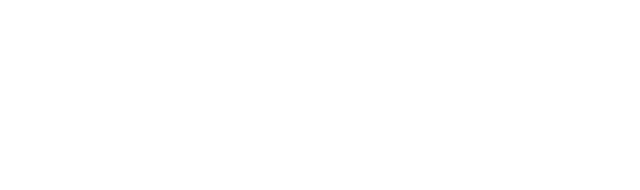
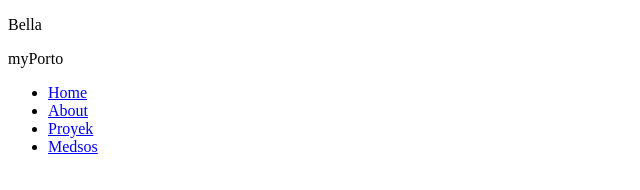
Before and after one commit to bellaciao-svg/Myporto001, a plain HTML site: page index.html in a window 1280 px wide. Shown: the whole page, without its empty margins (0-640 px from the left). Drawn offline with Linux system fonts and the light colour scheme.

Commit message:
Update index.html

```diff
--- a/index.html
+++ b/index.html
@@ -2,10 +2,21 @@
 <html lang="en">
 <head>
     <meta charset="UTF-8">
-    <meta name="viewport" content="width=device-width, initial-scale=1.0">
+    <meta name="viewport" content="width=device-width, initial-scale=1.0"/>
     <title>portofolio-bella</title>
 </head>
 <body>
-
+  <p>Bella</p>
 </body>
 </html>
+<!--bagian navigasi-->
+<nav>
+    <div class="logo">my<span>Porto</span></div>
+<ul>
+    <li><a href="#home">Home</a></li>
+    <li><a href="#about">About</a></li>
+    <li><a href="#proyek">Proyek</a></li>
+    <li><a href="#medsos">Medsos</a></li>
+</ul>
+</nav>
+</harder>
```
